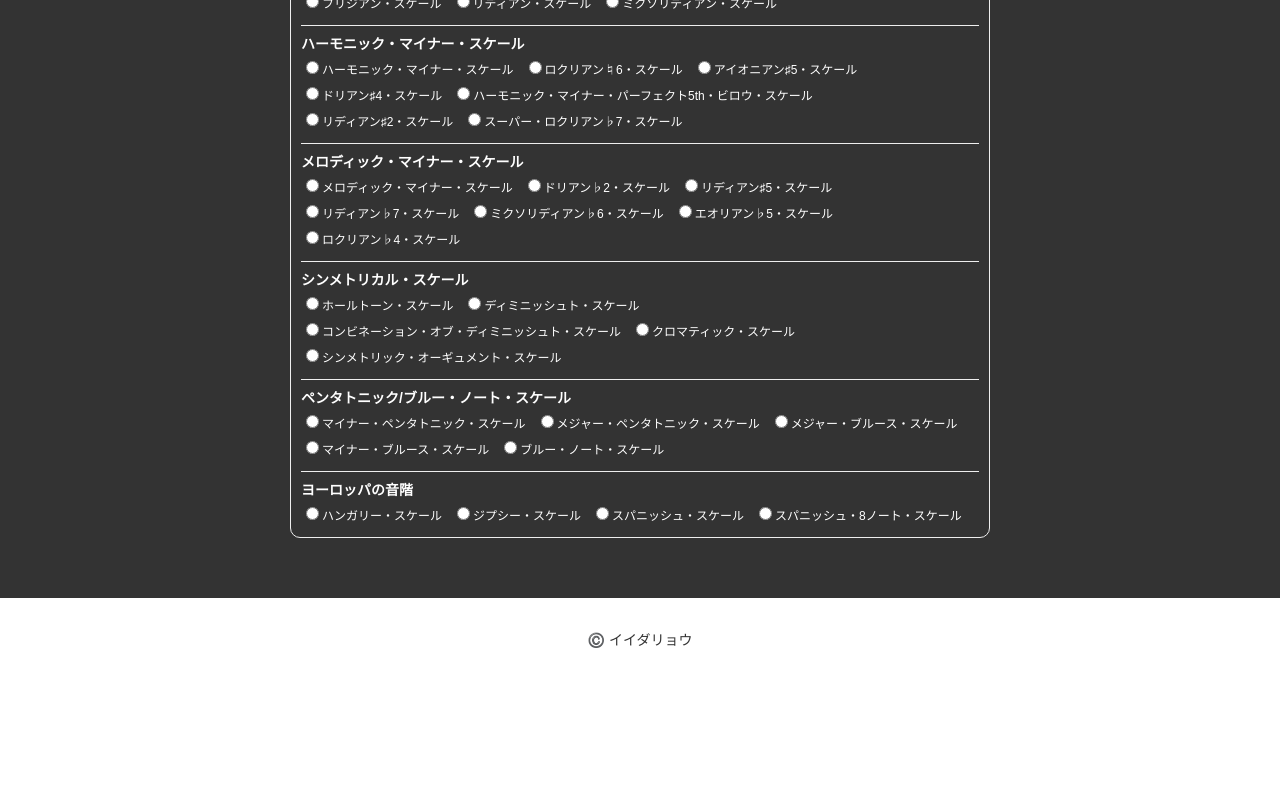
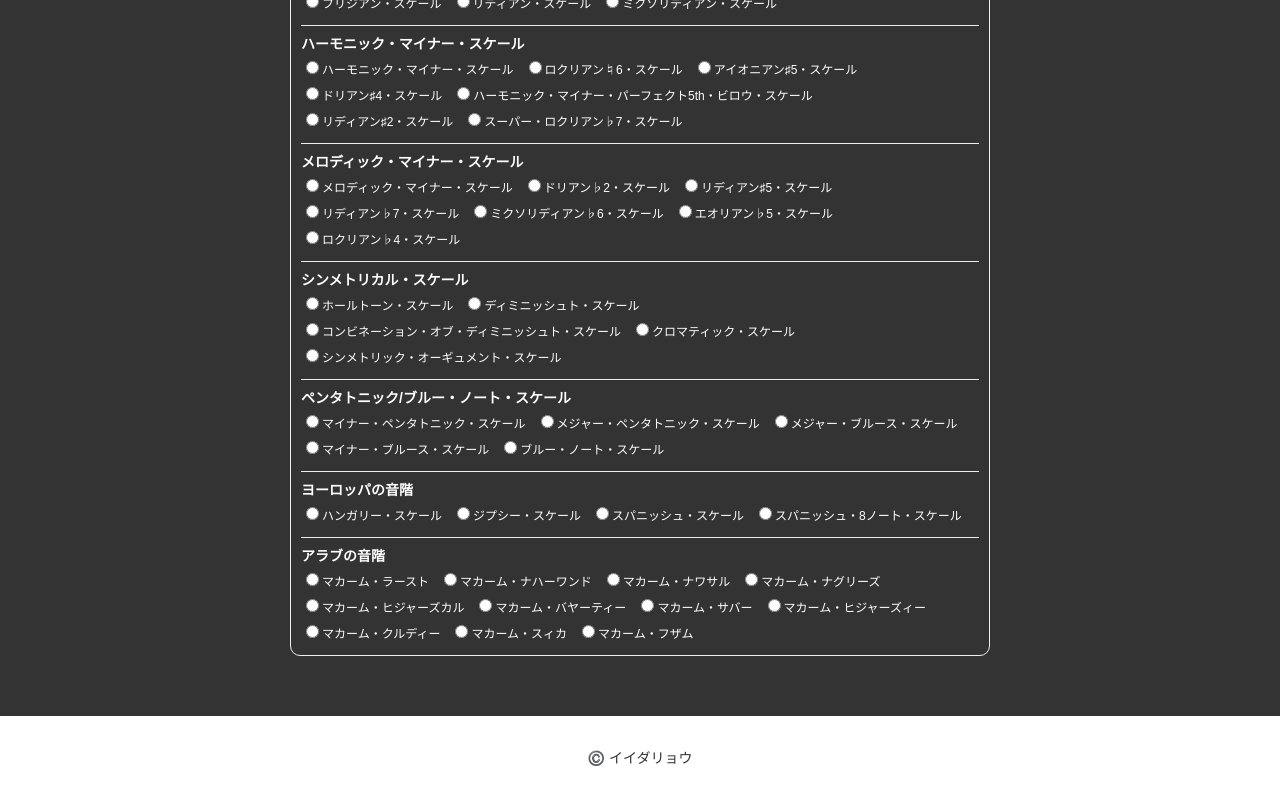
Before and after one commit to ryo-i/scale-player, a Next.js app: page / in a window 1280 px wide. Shown: the part 790-1590 px from the top of the page. Before the commit the page ends 1472 px from the top, so only its background shows below. Built offline with nearby package versions, Linux system fonts and the light colour scheme.

Commit message:
アラブの音階を追加（四分音は半音に置き換え） #3

```diff
--- a/components/Inner.tsx
+++ b/components/Inner.tsx
@@ -434,6 +434,13 @@ function Inner() {
                 defaultChecked={val.defaultChecked || null} />{val.scaleName}</label></dd>
               )}
             </dl>
+            <dl id="arab_scale">
+              <dt>アラブの音階</dt>
+              {inner.scaleTypeButtons.arabScale.map((val: scaleTypeButtons) =>
+                <dd><label key={val.scaleName}><input key={val.scaleName} type="radio" name="scale_type" value={val.scaleValue}  data-scale-name={val.scaleName} onChange={scaleTypeSelect}
+                defaultChecked={val.defaultChecked || null} />{val.scaleName}</label></dd>
+              )}
+            </dl>
           </div>
         </div>
       </CoadPlayer>
--- a/data/data.json
+++ b/data/data.json
@@ -196,6 +196,50 @@
           {
             "scaleValue": "spanish_8note_scale",
             "scaleKeys": [1, 2, 4, 5, 6, 8, 9, 11, 13]
+          },
+          {
+            "scaleValue": "maqam_last",
+            "scaleKeys": [1, 3, 4, 6, 8, 10, 11, 13]
+          },
+          {
+            "scaleValue": "maqam_naharwand",
+            "scaleKeys": [1, 3, 4, 6, 8, 9, 12, 13]
+          },
+          {
+            "scaleValue": "maqam_nawasal",
+            "scaleKeys": [1, 3, 4, 7, 8, 9, 12, 13]
+          },
+          {
+            "scaleValue": "maqam_nagries",
+            "scaleKeys": [1, 3, 4, 7, 8, 10, 11, 13]
+          },
+          {
+            "scaleValue": "maqam_hijazkar",
+            "scaleKeys": [1, 2, 5, 6, 8, 9, 12, 13]
+          },
+          {
+            "scaleValue": "maqam_bayati",
+            "scaleKeys": [1, 2, 4, 6, 8, 9, 11, 13]
+          },
+          {
+            "scaleValue": "maqam_subur",
+            "scaleKeys": [1, 2, 4, 5, 8, 9, 11, 13]
+          },
+          {
+            "scaleValue": "maqam_higerzi",
+            "scaleKeys": [1, 2, 5, 6, 8, 9, 11, 13]
+          },
+          {
+            "scaleValue": "maqam_kurdy",
+            "scaleKeys": [1, 2, 4, 6, 8, 9, 11, 13]
+          },
+          {
+            "scaleValue": "makam_sika",
+            "scaleKeys": [1, 3, 5, 7, 8, 10, 12, 13]
+          },
+          {
+            "scaleValue": "maqam_fusam",
+            "scaleKeys": [1, 3, 5, 6, 9, 10, 12, 13]
           }
       ],
       "keyTypeButtons": [
@@ -413,6 +457,52 @@
             "scaleValue": "spanish_8note_scale",
             "scaleName": "スパニッシュ・8ノート・スケール"
           }
+         ],
+         "arabScale": [
+          {
+            "scaleValue": "maqam_last",
+            "scaleName": "マカーム・ラースト"
+          },
+          {
+            "scaleValue": "maqam_naharwand",
+            "scaleName": "マカーム・ナハーワンド"
+          },
+          {
+            "scaleValue": "maqam_nawasal",
+            "scaleName": "マカーム・ナワサル"
+          },
+          {
+            "scaleValue": "maqam_nagries",
+            "scaleName": "マカーム・ナグリーズ"
+          },
+          {
+            "scaleValue": "maqam_hijazkar",
+            "scaleName": "マカーム・ヒジャーズカル"
+          },
+          {
+            "scaleValue": "maqam_bayati",
+            "scaleName": "マカーム・バヤーティー"
+          },
+          {
+            "scaleValue": "maqam_subur",
+            "scaleName": "マカーム・サバー"
+          },
+          {
+            "scaleValue": "maqam_higerzi",
+            "scaleName": "マカーム・ヒジャーズィー"
+          },
+          {
+            "scaleValue": "maqam_kurdy",
+            "scaleName": "マカーム・クルディー"
+          },
+          {
+            "scaleValue": "makam_sika",
+            "scaleName": "マカーム・スィカ"
+          },
+          {
+            "scaleValue": "maqam_fusam",
+            "scaleName": "マカーム・フザム"
+          }
          ]
       }
     },
```
Also changed, not shown: 1 other file (tests, documents, lock files or other folders).
